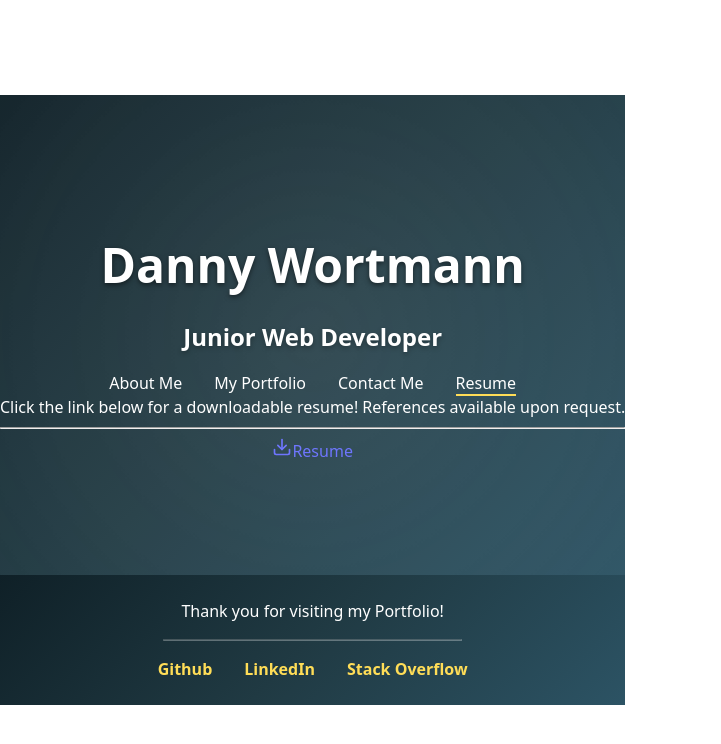
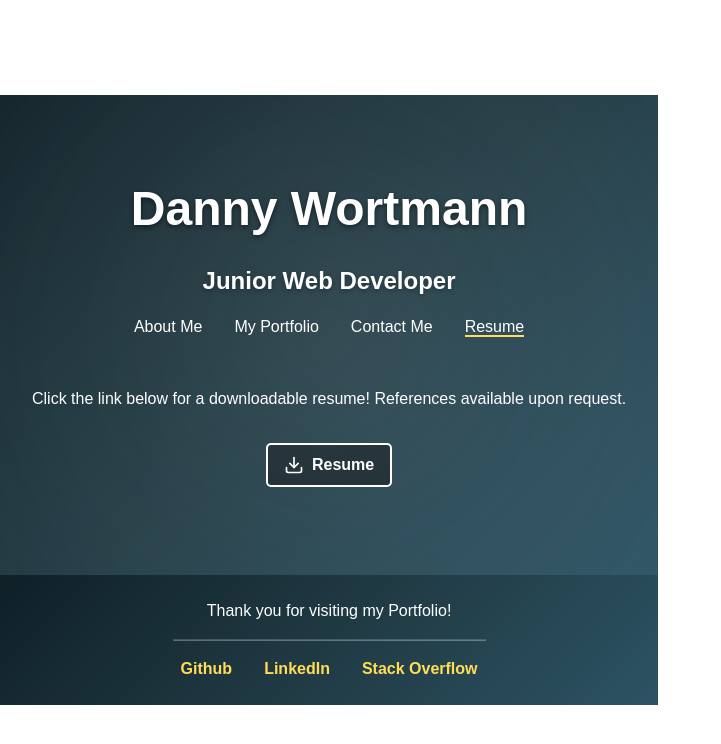
Before and after one commit to dlwortmann/React-Portfolio-Challenge-12, a React (Vite) app in the folder react-portfolio/: page /Resume in a window 1280 px wide. Shown: the top 744 px of the page, without its empty margins (0-721 px from the left). Built offline with nearby package versions, Linux system fonts and the light colour scheme.

Commit message:
updated resume link, got click events working on components

```diff
--- a/react-portfolio/src/App.css
+++ b/react-portfolio/src/App.css
@@ -1,42 +1,38 @@
-/* #root {
-  max-width: 1280px;
-  margin: 0 auto;
-  padding: 2rem;
-  text-align: center;
+/* Ensure page spans full width, but content is centered and responsive */
+html, body {
+  margin: 0;
+  padding: 0;
+  width: 100%;
+  height: 100%;
+  box-sizing: border-box;
+  font-family: Arial, sans-serif;
 }
 
-.logo {
-  height: 6em;
-  padding: 1.5em;
-  will-change: filter;
-  transition: filter 300ms;
-}
-.logo:hover {
-  filter: drop-shadow(0 0 2em #646cffaa);
-}
-.logo.react:hover {
-  filter: drop-shadow(0 0 2em #61dafbaa);
+*, *::before, *::after {
+  box-sizing: inherit;
 }
 
-@keyframes logo-spin {
-  from {
-    transform: rotate(0deg);
-  }
-  to {
-    transform: rotate(360deg);
+.main-container {
+  max-width: 1200px;
+  margin: 0 auto;
+  padding: 1rem;
+  width: 100%;
+}
+
+/* Optional: header and footer full width styles */
+header, footer {
+  width: 100%;
+}
+
+/* Responsive padding adjustments */
+@media (max-width: 768px) {
+  .main-container {
+    padding: 0.75rem;
   }
 }
 
-@media (prefers-reduced-motion: no-preference) {
-  a:nth-of-type(2) .logo {
-    animation: logo-spin infinite 20s linear;
+@media (max-width: 480px) {
+  .main-container {
+    padding: 0.5rem;
   }
 }
-
-.card {
-  padding: 2em;
-}
-
-.read-the-docs {
-  color: #888;
-} */
--- a/react-portfolio/src/App.jsx
+++ b/react-portfolio/src/App.jsx
@@ -1,7 +1,6 @@
 //import React from 'react';
 import Header from './components/Header/Header';
 import Footer from './components/Footer/Footer';
-//import Navigation from './components/Navigation';
 import './App.css';
 
 function App() {
--- a/react-portfolio/src/components/Footer/Footer.jsx
+++ b/react-portfolio/src/components/Footer/Footer.jsx
@@ -9,7 +9,7 @@ function Footer() {
                     <hr />
                     <section>
                     <a href="https://github.com/dlwortmann" target='_blank'>Github</a>
-                    <a href="https://www.linkedin.com/in/danny-wortmann-51582b2b6/" target='_blank'>LinkedIn</a>
+                    <a href="https://www.linkedin.com/in/danny-wortmann" target='_blank'>LinkedIn</a>
                     <a href="https://stackoverflow.com/users/27796290/danny-wortmann" target='_blank'>Stack Overflow</a>
                 </section>
             </div>
--- a/react-portfolio/src/components/Header/Header.css
+++ b/react-portfolio/src/components/Header/Header.css
@@ -22,6 +22,7 @@
   background: radial-gradient(circle, rgba(255,255,255,0.1) 0%, transparent 70%);
   animation: pulse 4s ease-in-out infinite;
   z-index: 0;
+  pointer-events: none;
 }
 
 @keyframes pulse {
@@ -53,24 +54,3 @@
   margin-bottom: 1rem;
   text-shadow: 0 2px 5px rgba(0,0,0,0.3);
 }
-
-
-
-/* .headerParent {
-    background-color: #C3DBC5;
-    justify-content: center;
-  }
-
-  h1 {
-    font-size: xx-large;
-    color: #16262e;
-    justify-content: center;
-    margin: 0%;
-  }
-
-  h2 {
-    font-size: larger;
-    color: #16262e;
-    margin: 0%;
-  }
-   */
--- a/react-portfolio/src/components/Resume/Resume.css
+++ b/react-portfolio/src/components/Resume/Resume.css
@@ -1,6 +1,30 @@
-div {
+.resume-container {
     display: flex;
-    flex-wrap: column;
+    flex-direction: column;
     justify-content: center;
-    color: black
+    align-items: center;
+    color: white;
+    text-align: center;
+    padding: 2rem;
 }
+
+.resume-button {
+    padding: 0.5rem 1rem;
+    background-color: #16262E;
+    color: white;
+    text-decoration: none;
+    border-radius: 5px;
+    font-weight: bold;
+    transition: background-color 0.3s;
+    display: inline-flex;
+    align-items: center;
+    gap: 0.5rem;
+    margin-top: 1rem;
+    border: 2px solid white;
+    pointer-events: auto;
+    cursor: pointer;
+  }
+
+  .resume-button:hover {
+    background-color: #2E4756;
+  }
--- a/react-portfolio/src/components/Resume/Resume.jsx
+++ b/react-portfolio/src/components/Resume/Resume.jsx
@@ -1,21 +1,24 @@
 import React from 'react';
 import { Download } from 'lucide-react'
+import './Resume.css'
 
 function Resume() {
-    return (
-        <div>
-            Click the link below for a downloadable resume! References available upon request.
-            <hr />
-        <a
+  return (
+    <div className='resume-container'>
+      <p>Click the link below for a downloadable resume! References available upon request. </p>
+      <a
         href="/resume.pdf"
+        target='_blank'
         download
-        className="flex items-center gap-2 bg-blue-600 hover:bg-blue-800 text-white font-semibold py-2 px-4 rounded"
+        rel='noopener noreferrer'
+        className="resume-button"
       >
+
         <Download size={20} />
         Resume
       </a>
-      </div>
-    )
+    </div>
+  )
 };
 
 export default Resume;
```
Also changed, not shown: react-portfolio/src/main.jsx (+0 -7 lines), 1 other file (tests, documents, lock files or other folders).
